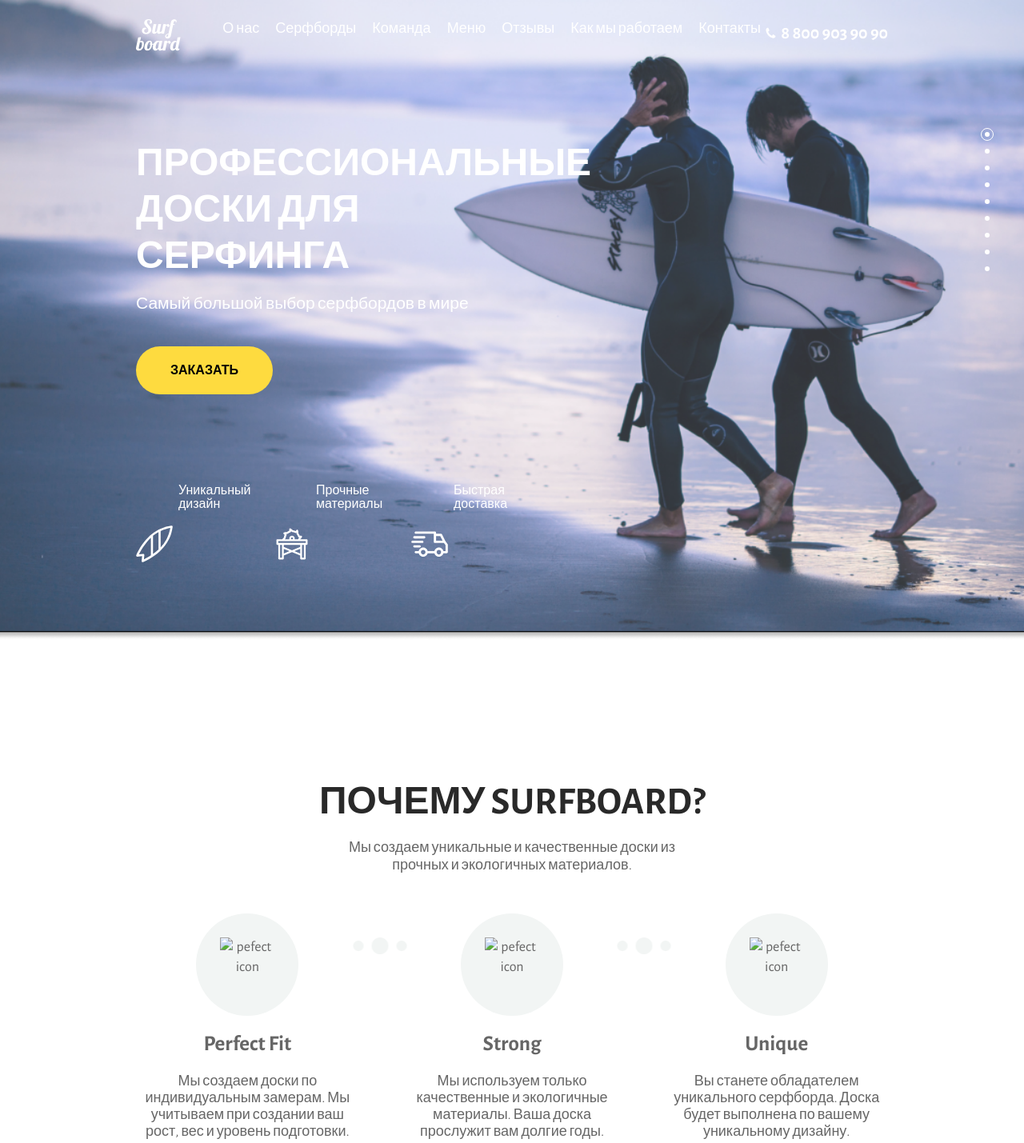
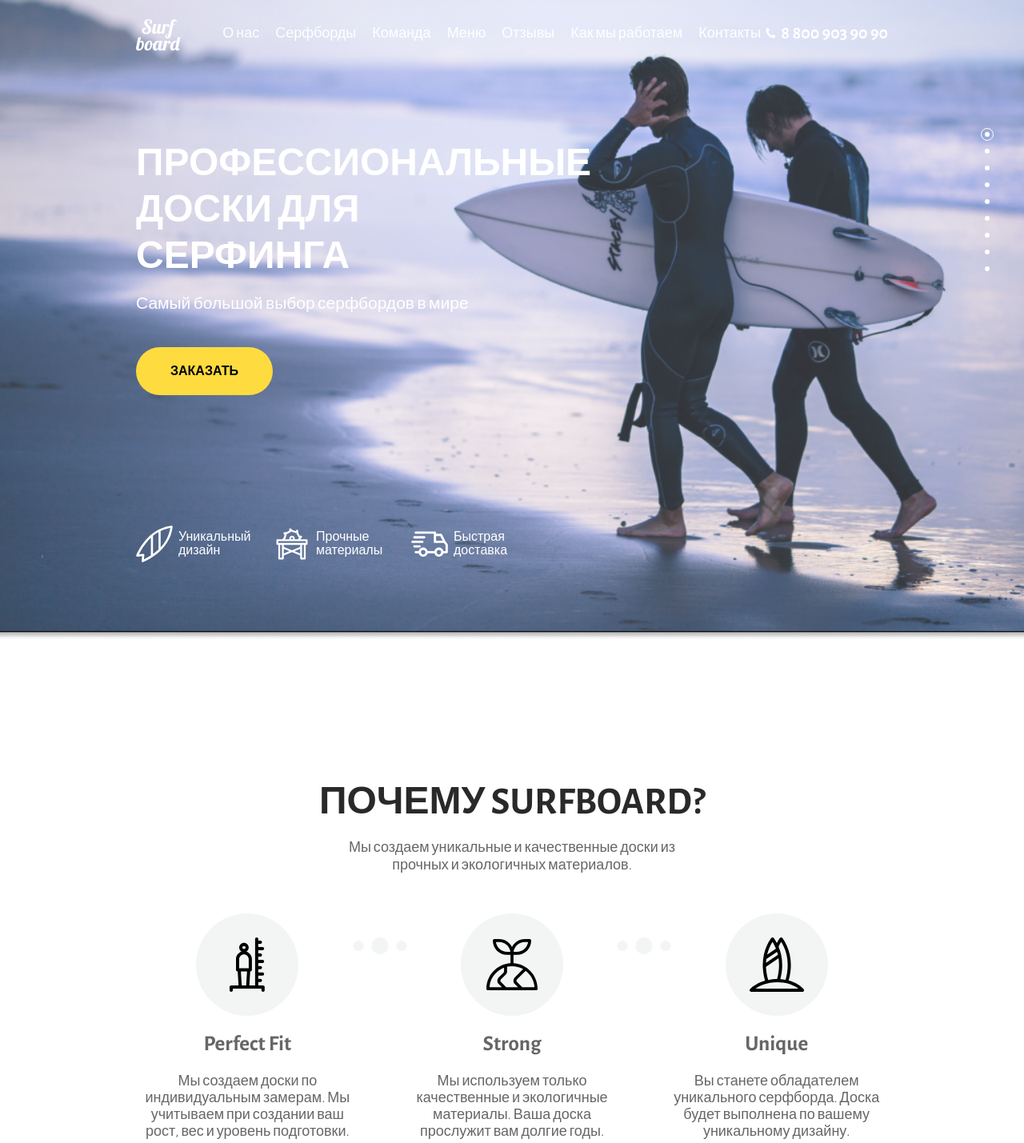
Before and after one commit to timofeizima/homework, a plain HTML site: page index.html in a window 1280 px wide. Shown: the top 1429 px of the page at 80% size. Drawn offline with nearby package versions, Linux system fonts and the light colour scheme; files whose address does not match are found by name.

Commit message:
Добавление всех иконок

```diff
--- a/css/blocks/_feature.scss
+++ b/css/blocks/_feature.scss
@@ -1,5 +1,6 @@
 .feature {
     display: flex;
+    align-items: center;
 }
 
 .feature__icon {
--- a/css/blocks/_menu.scss
+++ b/css/blocks/_menu.scss
@@ -1,6 +1,6 @@
 .menu {
     margin: 0;
-    padding-top: 0px;
+    padding-top: 6px;
     @include tablets {
         display: none;
     }
--- a/css/blocks/_radio.scss
+++ b/css/blocks/_radio.scss
@@ -19,7 +19,7 @@
             border-radius: rem(3px);
 
             &::before {
-                background: url('../img/icons/good.png') center center no-repeat;
+                background: url('../img/tech/good.png') center center no-repeat;
             }
         }
     }
--- a/index.html
+++ b/index.html
@@ -101,7 +101,9 @@
                         <li class="advantages__item advantage">
                             <div class="advantage__image">
                                 <div class="advantage__image-wrapper">
-                                    <img src="./img/icons/perfect.svg" alt="pefect icon" class="advantage__icon">
+                                    <svg class="advantage__icon">
+                                        <use xlink:href="./img/icons/sprite.svg#perfect"></use>
+                                    </svg>
                                 </div>
                             </div>
                             <div class="advantage__text">
@@ -115,7 +117,9 @@
                         <li class="advantages__item advantage">
                             <div class="advantage__image">
                                 <div class="advantage__image-wrapper">
-                                    <img src="./img/icons/strong.svg" alt="pefect icon" class="advantage__icon">
+                                    <svg class="advantage__icon">
+                                        <use xlink:href="./img/icons/sprite.svg#strong"></use>
+                                    </svg>
                                 </div>
                             </div>
                             <div class="advantage__text">
@@ -129,7 +133,9 @@
                         <li class="advantages__item advantage">
                             <div class="advantage__image">
                                 <div class="advantage__image-wrapper">
-                                    <img src="./img/icons/unique.svg" alt="pefect icon" class="advantage__icon">
+                                    <svg class="advantage__icon">
+                                        <use xlink:href="./img/icons/sprite.svg#unique"></use>
+                                    </svg>
                                 </div>
                             </div>
                             <div class="advantage__text">
```
Also changed, not shown: css/main.css, img/tech/good.png (added).
